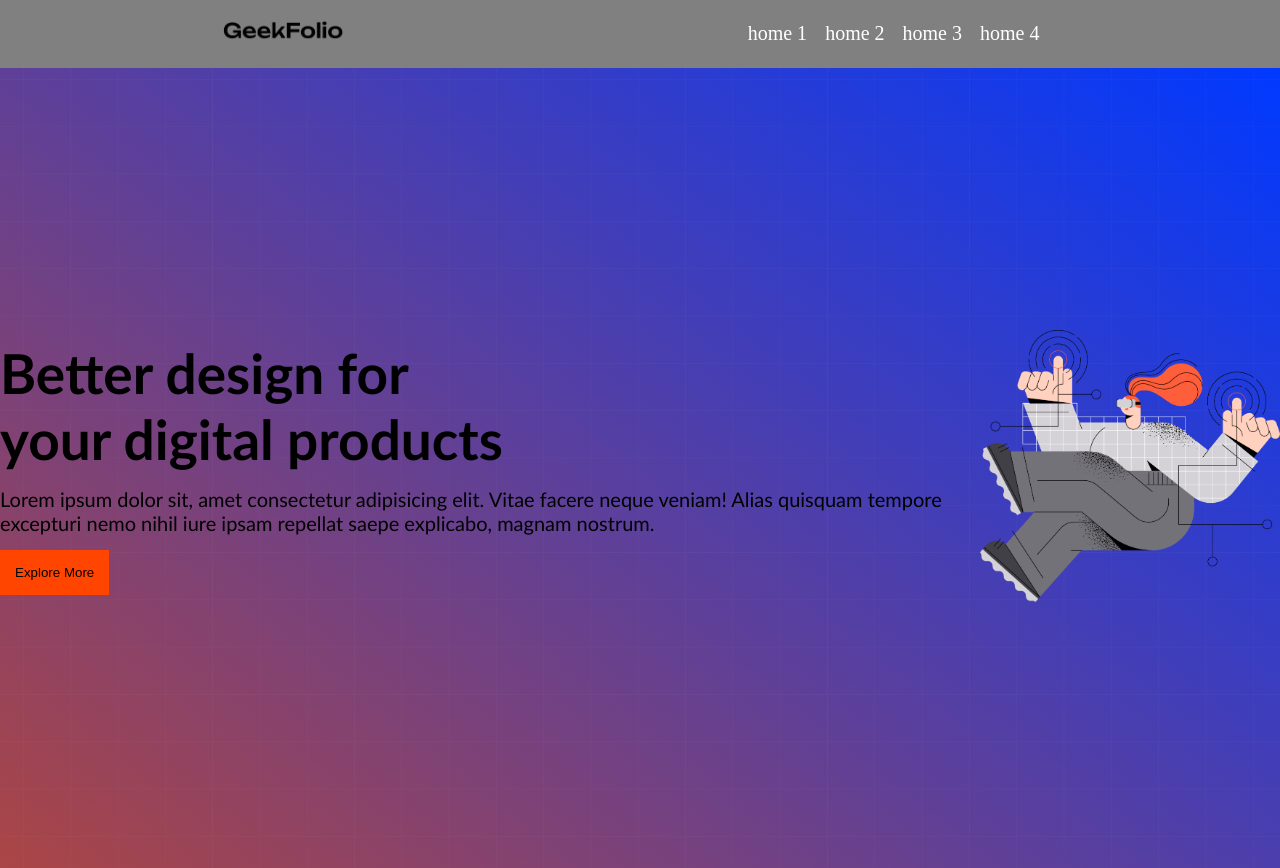
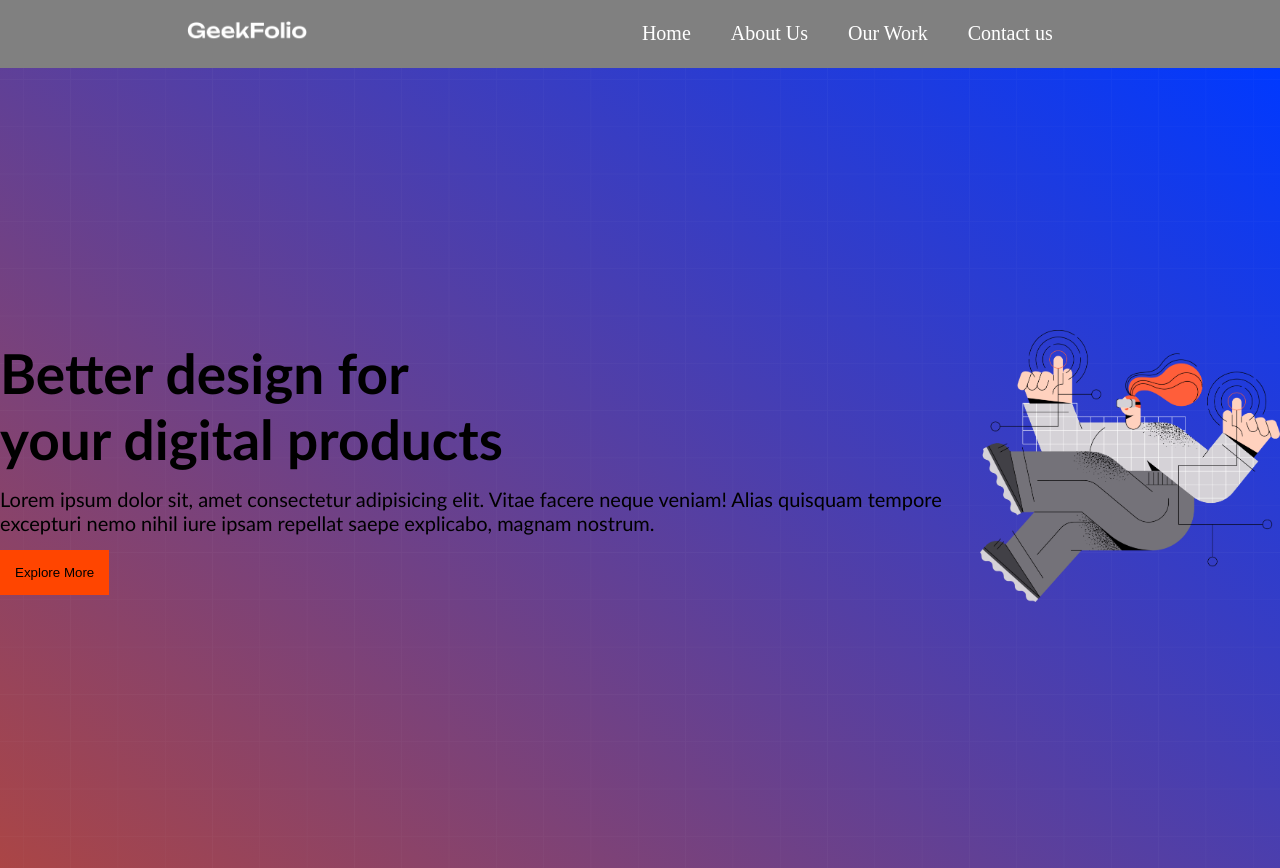
Before and after one commit to Sabbir-047/My-geek, a plain HTML site: page index.html in a window 1280 px wide. Drawn offline with Linux system fonts and the light colour scheme.

Commit message:
Added more content

```diff
--- a/index.html
+++ b/index.html
@@ -7,21 +7,24 @@
     <link rel="stylesheet" href="styles.css"/>
 </head>
 <body>
+    <!-- Header Section -->
     <header>
         <nav>
             <div class="menu-container">
                 <div class="logo">
-                    <img class="logo-pic" src="logo/logo-dark.png" alt="Logo">
+                    <img class="logo-pic" src="logo/logo-light.png" alt="Logo">
                 </div>
                 <div class="menu">
-                    <li class="item"> home 1 </li>
-                    <li class="item"> home 2 </li>
-                    <li class="item"> home 3 </li>
-                    <li class="item"> home 4 </li>
+                    <li class="item"> Home </li>
+                    <li class="item"> About Us </li>
+                    <li class="item"> Our Work </li>
+                    <li class="item"> Contact us </li>
                 </div>
             </div>
         </nav>
     </header>
+
+    <!-- Content Section -->
     <main>
         <section>
             <div class="banner-container">
@@ -36,6 +39,8 @@
             </div>
         </section>
     </main>
+
+    <!-- Footer Section -->
     <footer>
 
     </footer>
--- a/styles.css
+++ b/styles.css
@@ -18,14 +18,19 @@
     width: 120px;
     background-color: gray;
 }
+..logo-pic:hover{
+    color: orange;
+
+}
 .item{
     margin-right: 10px;
-    padding-right: 8px;
+    padding-right: 30px;
     font-size: 20px;
+    justify-content: space-around;
 }
 .item:hover{
     color: orange;
-    font-size: 23px;
+    transition: .35s ease-in-out;
 }
 .banner-img{
     width: 300px;
```
